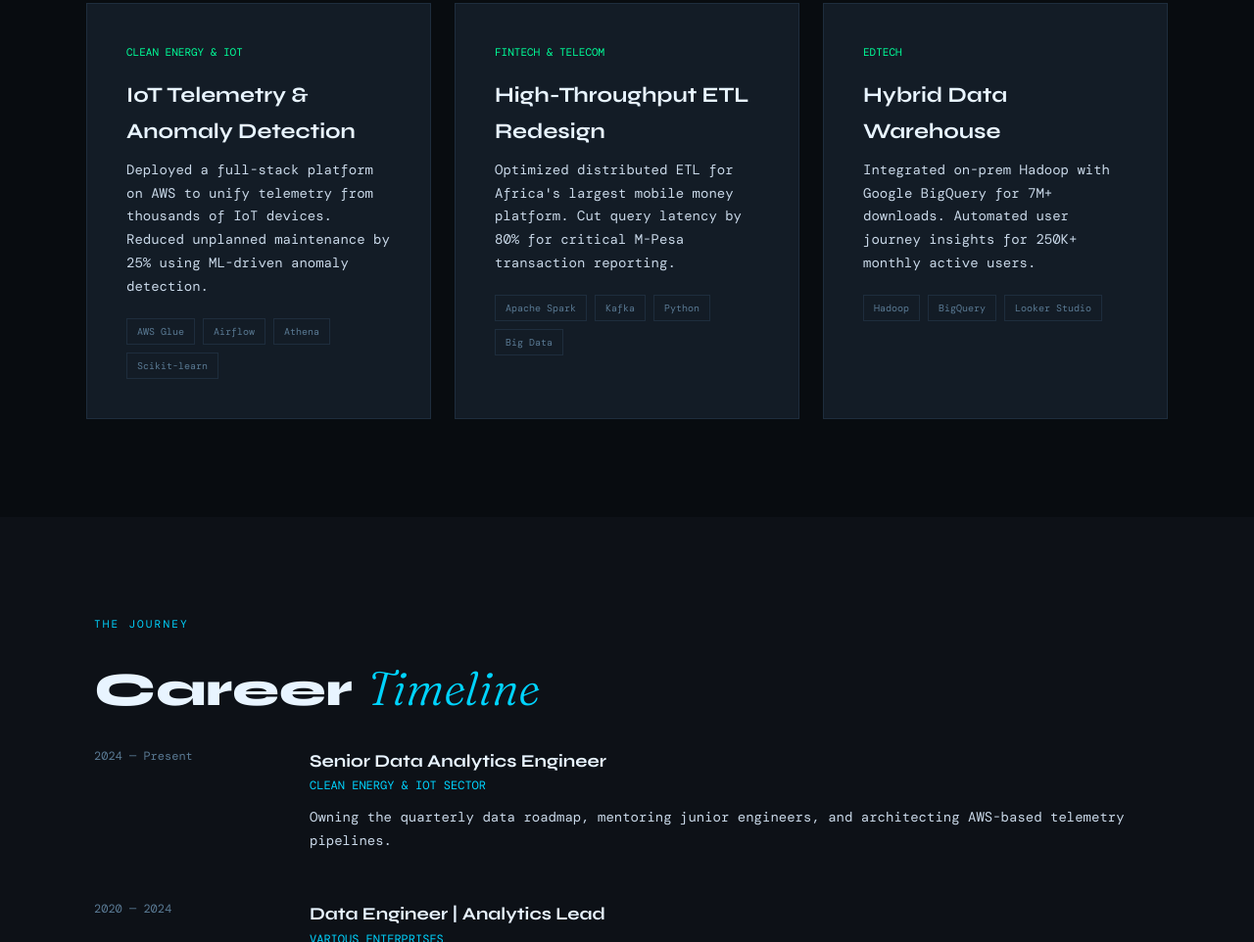
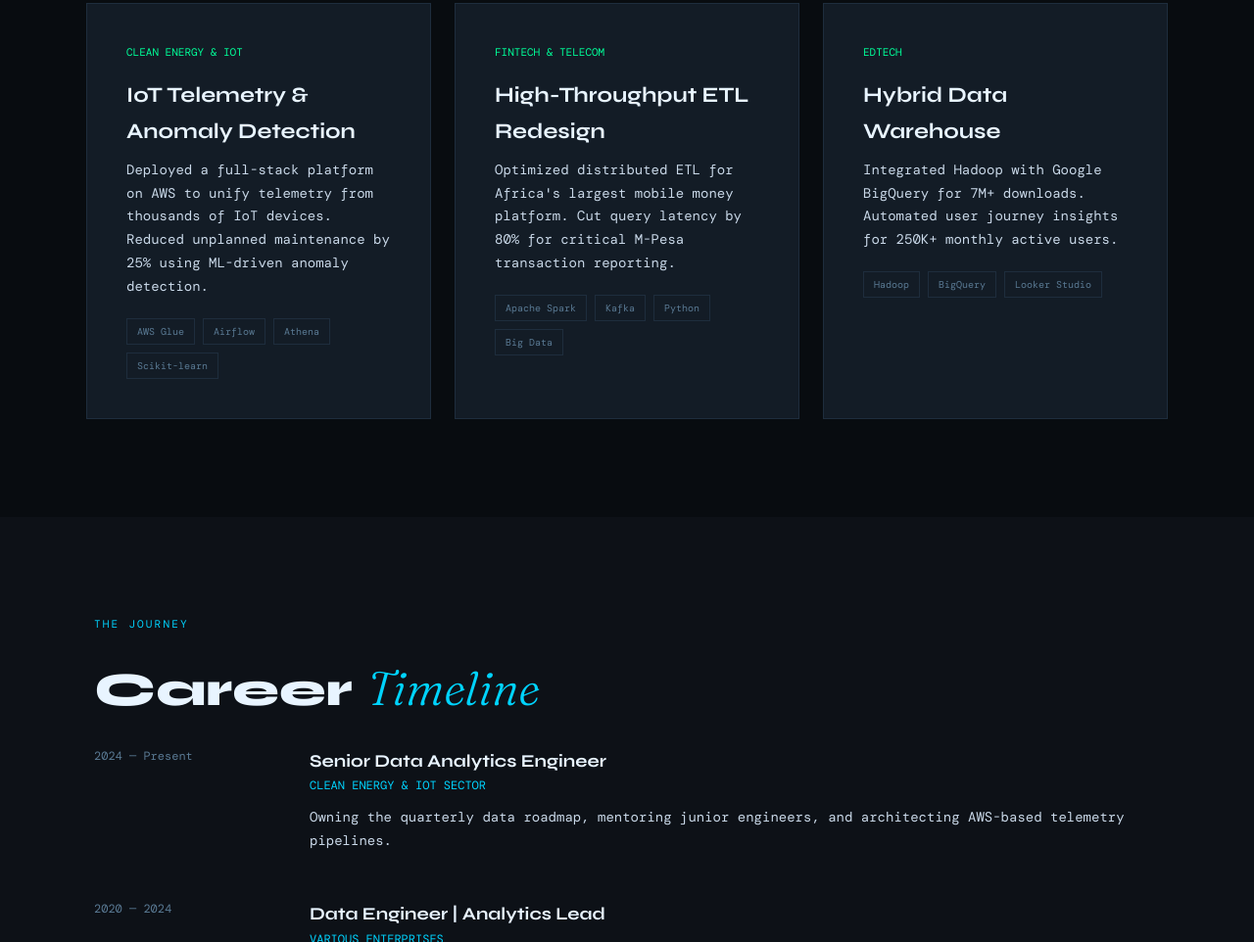
Before and after one commit to Inyangala-J/portfolio, a plain HTML site: page index.html in a window 1280 px wide. Shown: the part 1049-2011 px from the top of the page at 98% size. Drawn offline with nearby package versions, Linux system fonts and the light colour scheme; a web font is replaced by a local one.

Commit message:
Remove 'Integrated on-prem' from project description

```diff
--- a/index.html
+++ b/index.html
@@ -275,7 +275,7 @@
       <div class="project-card">
         <div class="project-company">EdTech</div>
         <h3 class="project-title">Hybrid Data Warehouse</h3>
-        <p>Integrated on-prem Hadoop with Google BigQuery for 7M+ downloads. Automated user journey insights for 250K+ monthly active users.</p>
+        <p>Integrated Hadoop with Google BigQuery for 7M+ downloads. Automated user journey insights for 250K+ monthly active users.</p>
         <div class="tech-tags">
           <span class="tag">Hadoop</span>
           <span class="tag">BigQuery</span>
```
